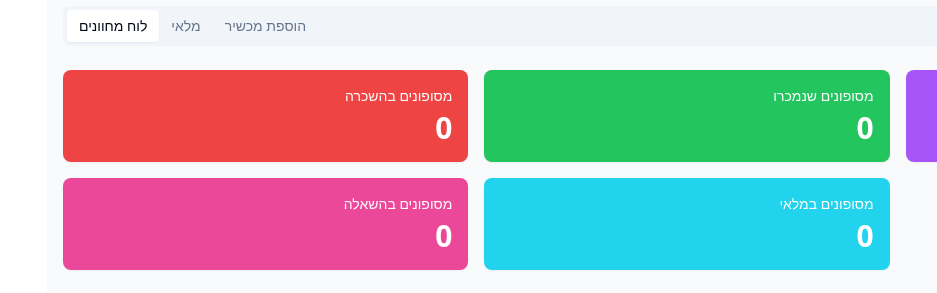
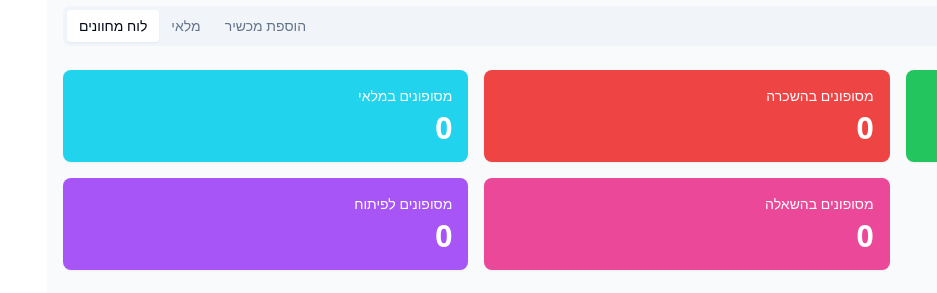
Before and after one commit to ofirA232/slip-stream-tracker, a React (Vite) app: page / in a window 1280 px wide. Shown: the part 134-427 px from the top of the page, without its empty margins (343-1280 px from the left). Built offline with nearby package versions, Linux system fonts and the light colour scheme; no server answers; the database is empty.

Commit message:
Reorder dashboard cards
Reordered the dashboard cards in `InventoryDashboard.tsx` so that "מסופונים במלאי" (Devices in Stock) is now the first card.

```diff
--- a/src/components/DeviceInventory/DeviceDetails.tsx
+++ b/src/components/DeviceInventory/DeviceDetails.tsx
@@ -14,6 +14,14 @@ const DeviceDetails: React.FC<DeviceDetailsProps> = ({ stats, models }) => {
     <div className="space-y-6">
       {/* Grid of colored stats cards */}
       <div className="grid grid-cols-2 md:grid-cols-3 gap-4">
+        <Link to="/">
+          <StatsCard
+            title="מסופונים במלאי"
+            value={stats.availableDevices}
+            bgColor="bg-cyan-400"
+            textColor="text-white"
+          />
+        </Link>
         <Link to="/rented-devices">
           <StatsCard
             title="מסופונים בהשכרה"
@@ -43,14 +51,6 @@ const DeviceDetails: React.FC<DeviceDetailsProps> = ({ stats, models }) => {
             title="מסופונים בהשאלה"
             value={stats.loanedDevices}
             bgColor="bg-pink-500"
-            textColor="text-white"
-          />
-        </Link>
-        <Link to="/">
-          <StatsCard
-            title="מסופונים במלאי"
-            value={stats.availableDevices}
-            bgColor="bg-cyan-400"
             textColor="text-white"
           />
         </Link>
```
